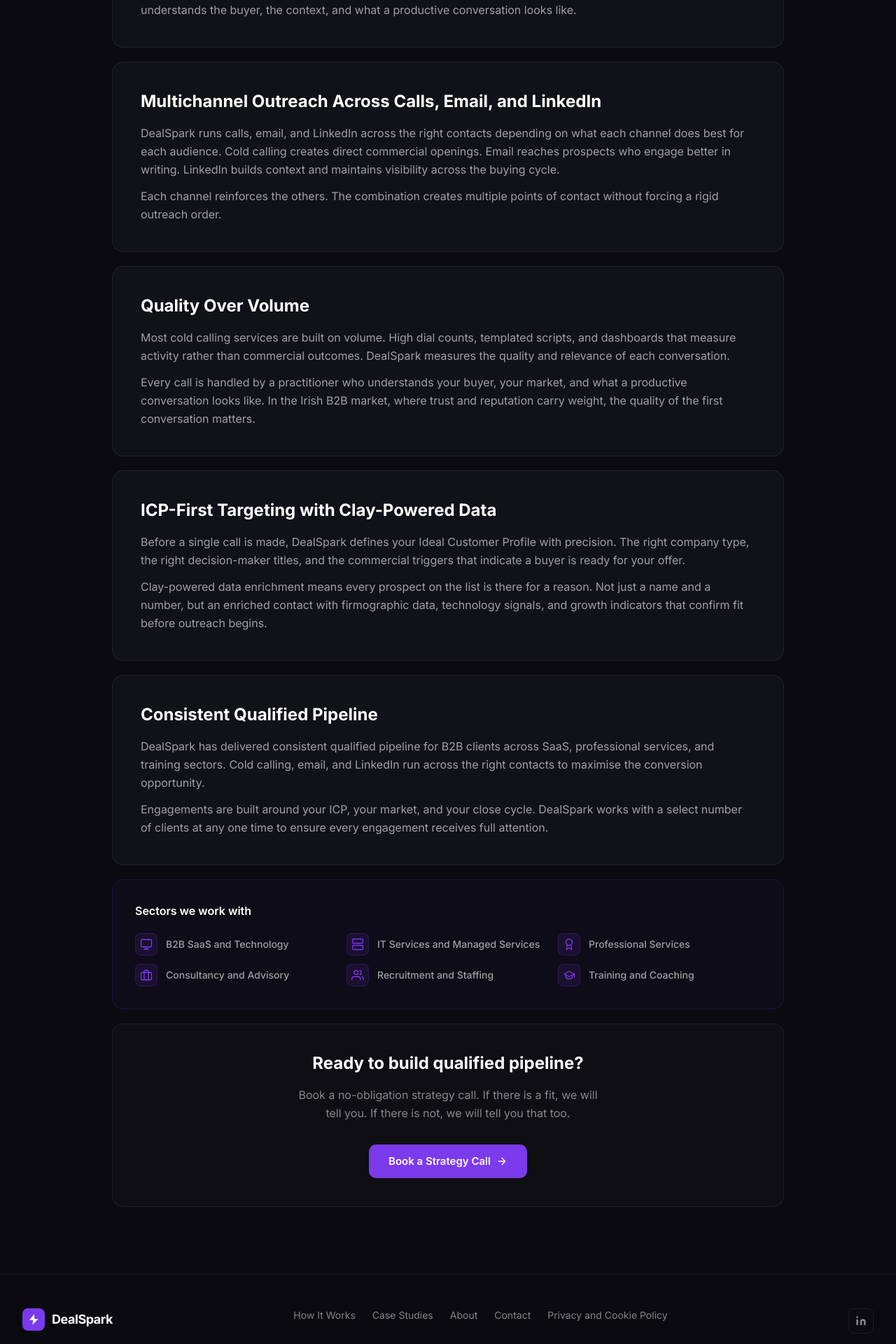
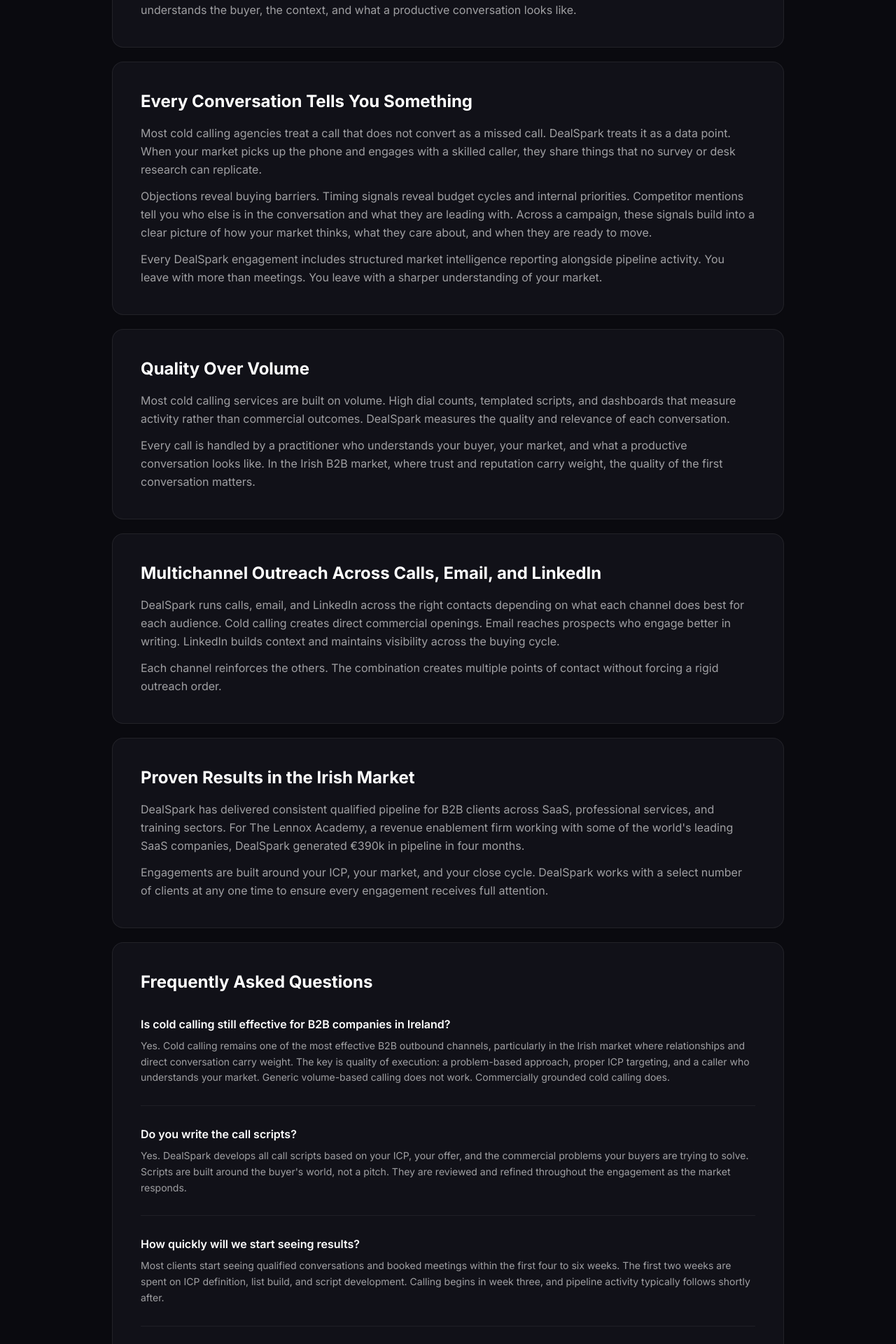
Before and after one commit to lukekly/Dealspark-website, a Next.js app: page /cold-calling-ireland in a window 1280 px wide. Shown: the part 880-2800 px from the top of the page at 70% size. Built offline with nearby package versions, Linux system fonts and the light colour scheme.

Commit message:
Expand SEO pages with market intelligence angle and FAQ sections

```diff
--- a/app/cold-calling-ireland/page.tsx
+++ b/app/cold-calling-ireland/page.tsx
@@ -4,7 +4,7 @@
 export const metadata: Metadata = {
   title: 'Cold Calling Agency Ireland',
   description:
-    'B2B cold calling for Irish companies. DealSpark generates qualified pipeline through cold calling, email, and LinkedIn across Ireland.',
+    'B2B cold calling for Irish companies. DealSpark generates qualified pipeline and market intelligence through cold calling, email, and LinkedIn.',
   alternates: { canonical: 'https://www.dealspark.io/cold-calling-ireland' },
 };
 
@@ -17,10 +17,11 @@
     ],
   },
   {
-    heading: 'Multichannel Outreach Across Calls, Email, and LinkedIn',
+    heading: 'Every Conversation Tells You Something',
     body: [
-      'DealSpark runs calls, email, and LinkedIn across the right contacts depending on what each channel does best for each audience. Cold calling creates direct commercial openings. Email reaches prospects who engage better in writing. LinkedIn builds context and maintains visibility across the buying cycle.',
-      'Each channel reinforces the others. The combination creates multiple points of contact without forcing a rigid outreach order.',
+      'Most cold calling agencies treat a call that does not convert as a missed call. DealSpark treats it as a data point. When your market picks up the phone and engages with a skilled caller, they share things that no survey or desk research can replicate.',
+      'Objections reveal buying barriers. Timing signals reveal budget cycles and internal priorities. Competitor mentions tell you who else is in the conversation and what they are leading with. Across a campaign, these signals build into a clear picture of how your market thinks, what they care about, and when they are ready to move.',
+      'Every DealSpark engagement includes structured market intelligence reporting alongside pipeline activity. You leave with more than meetings. You leave with a sharper understanding of your market.',
     ],
   },
   {
@@ -31,18 +32,41 @@
     ],
   },
   {
-    heading: 'ICP-First Targeting with Clay-Powered Data',
+    heading: 'Multichannel Outreach Across Calls, Email, and LinkedIn',
     body: [
-      'Before a single call is made, DealSpark defines your Ideal Customer Profile with precision. The right company type, the right decision-maker titles, and the commercial triggers that indicate a buyer is ready for your offer.',
-      'Clay-powered data enrichment means every prospect on the list is there for a reason. Not just a name and a number, but an enriched contact with firmographic data, technology signals, and growth indicators that confirm fit before outreach begins.',
+      'DealSpark runs calls, email, and LinkedIn across the right contacts depending on what each channel does best for each audience. Cold calling creates direct commercial openings. Email reaches prospects who engage better in writing. LinkedIn builds context and maintains visibility across the buying cycle.',
+      'Each channel reinforces the others. The combination creates multiple points of contact without forcing a rigid outreach order.',
     ],
   },
   {
-    heading: 'Consistent Qualified Pipeline',
+    heading: 'Proven Results in the Irish Market',
     body: [
-      'DealSpark has delivered consistent qualified pipeline for B2B clients across SaaS, professional services, and training sectors. Cold calling, email, and LinkedIn run across the right contacts to maximise the conversion opportunity.',
+      'DealSpark has delivered consistent qualified pipeline for B2B clients across SaaS, professional services, and training sectors. For The Lennox Academy, a revenue enablement firm working with some of the world\'s leading SaaS companies, DealSpark generated €390k in pipeline in four months.',
       'Engagements are built around your ICP, your market, and your close cycle. DealSpark works with a select number of clients at any one time to ensure every engagement receives full attention.',
     ],
+  },
+];
+
+const faqs = [
+  {
+    q: 'Is cold calling still effective for B2B companies in Ireland?',
+    a: 'Yes. Cold calling remains one of the most effective B2B outbound channels, particularly in the Irish market where relationships and direct conversation carry weight. The key is quality of execution: a problem-based approach, proper ICP targeting, and a caller who understands your market. Generic volume-based calling does not work. Commercially grounded cold calling does.',
+  },
+  {
+    q: 'Do you write the call scripts?',
+    a: 'Yes. DealSpark develops all call scripts based on your ICP, your offer, and the commercial problems your buyers are trying to solve. Scripts are built around the buyer\'s world, not a pitch. They are reviewed and refined throughout the engagement as the market responds.',
+  },
+  {
+    q: 'How quickly will we start seeing results?',
+    a: 'Most clients start seeing qualified conversations and booked meetings within the first four to six weeks. The first two weeks are spent on ICP definition, list build, and script development. Calling begins in week three, and pipeline activity typically follows shortly after.',
+  },
+  {
+    q: 'Do you work with companies outside of Dublin?',
+    a: 'Yes. DealSpark works with B2B companies across Ireland, including regionally headquartered businesses and companies trading internationally from the Irish market. Location is not a constraint for the engagement.',
+  },
+  {
+    q: 'What sectors do you work with?',
+    a: 'DealSpark has experience across B2B SaaS, professional services, recruitment, training, consultancy, and managed services. The common factor is a B2B offer with a defined decision-maker and a deal size that makes outbound commercially viable.',
   },
 ];
 
@@ -64,8 +88,9 @@
       h1="Cold Calling Agency Ireland"
       badge="Cold Calling"
       geo="Ireland"
-      intro="B2B cold calling for Irish companies. DealSpark runs calls, email, and LinkedIn across the right contacts to generate consistent qualified pipeline."
+      intro="B2B cold calling for Irish companies. DealSpark runs calls, email, and LinkedIn across the right contacts to generate consistent qualified pipeline and real market intelligence."
       sections={sections}
+      faqs={faqs}
       schemaJson={schema}
     />
   );
--- a/app/outbound-sales-agency-ireland/page.tsx
+++ b/app/outbound-sales-agency-ireland/page.tsx
@@ -4,7 +4,7 @@
 export const metadata: Metadata = {
   title: 'Outbound Sales Agency Ireland',
   description:
-    'B2B outbound sales agency based in Ireland. Cold calling, email, and LinkedIn to generate qualified pipeline for Irish B2B companies.',
+    'B2B outbound sales agency based in Ireland. Cold calling, email, and LinkedIn to generate qualified pipeline and market intelligence for Irish B2B companies.',
   alternates: { canonical: 'https://www.dealspark.io/outbound-sales-agency-ireland' },
 };
 
@@ -14,6 +14,14 @@
     body: [
       'An outbound sales agency should extend your commercial capacity without lowering your standards. It should operate as a partner who understands your market, your buyers, and your brand, and executes outbound to the same quality you would expect of your best internal hire.',
       'Most outbound agencies do not deliver that. They deliver volume: high activity, generic outreach, and reporting dashboards that measure effort rather than commercial outcomes.',
+    ],
+  },
+  {
+    heading: 'Your Market Has the Information. We Uncover It.',
+    body: [
+      'The outbound motion is not just a pipeline engine. It is the most direct route to understanding how your market thinks, what problems they are actively trying to solve, and what stands between you and a commercial relationship with them.',
+      'Every conversation your market has with a skilled outbound practitioner surfaces something valuable. Objections, timing signals, competitor mentions, internal dynamics, budget cycles. Most agencies discard this. DealSpark captures and reports on it, so the commercial intelligence compounds alongside the pipeline.',
+      'Clients come to DealSpark for meetings. They stay because the intelligence they gather changes how they position, how they sell, and how they think about their market.',
     ],
   },
   {
@@ -31,11 +39,34 @@
     ],
   },
   {
-    heading: 'GTM Engineering Behind Every Campaign',
+    heading: 'Proven Results: €390k Pipeline in 4 Months',
     body: [
-      'Before any outreach begins, DealSpark applies GTM Engineering principles to the targeting. Clay-powered data enrichment builds a prospect list grounded in real firmographic fit, technology signals, and commercial intent.',
-      'The result is outbound that is precise from the start. The right companies, the right buyers, the right timing. Every touchpoint is commercially relevant because the targeting work was done before the first call was made.',
+      'For The Lennox Academy, a revenue enablement firm working with Salesforce, Gong, and LinkedIn, DealSpark generated €390k in qualified pipeline across 20 opportunities in four months. Two previous outbound providers had failed to meet their standards before DealSpark stepped in.',
+      'Every targeting decision, message, and call is handled by the same people who run your strategy. Precision over volume, commercial outcomes over activity metrics.',
     ],
+  },
+];
+
+const faqs = [
+  {
+    q: 'What does an outbound sales agency actually do?',
+    a: 'An outbound sales agency runs the top-of-funnel commercial activity your internal team does not have the capacity or expertise to execute consistently. At DealSpark, that means ICP definition, prospect list build, cold calling, email, and LinkedIn outreach, with structured reporting on both pipeline activity and market intelligence gathered along the way.',
+  },
+  {
+    q: 'How is DealSpark different from other outbound agencies in Ireland?',
+    a: 'Most outbound agencies run campaigns through junior SDR teams with high turnover and inconsistent quality. DealSpark operates without a junior layer. Every call, every follow-up, and every strategic decision is handled by a practitioner who understands your buyer and your market. We also work with a small number of clients at any one time, which means your engagement gets full attention rather than being managed as one of fifty accounts.',
+  },
+  {
+    q: 'How long does it take to see pipeline?',
+    a: 'Most clients start seeing qualified conversations and booked meetings within the first four to six weeks of an engagement. The first two weeks are typically spent on ICP definition, targeting, list build, and script development. Calling and outreach begin in week three.',
+  },
+  {
+    q: 'Do you offer shorter engagements for companies new to outbound?',
+    a: 'Yes. DealSpark offers a 30-day sprint for companies that want to test outbound before committing to a longer engagement. It is a focused campaign designed to generate real conversations with your ideal customers and give you a clear picture of how your market responds.',
+  },
+  {
+    q: 'What happens at the end of an engagement?',
+    a: 'Every engagement includes a review call where DealSpark shares what worked, what the market responded to, and what the data suggests about the next move. You leave with a clear picture of your market, a refined outbound playbook, and pipeline to work. If there is a fit for a continued partnership, we will discuss it. If not, we will tell you that too.',
   },
 ];
 
@@ -47,7 +78,7 @@
   serviceType: 'Outbound Sales',
   areaServed: { '@type': 'Country', name: 'Ireland' },
   description:
-    'Outbound sales agency for Irish B2B companies. Cold calling, email, and LinkedIn to generate qualified pipeline.',
+    'Outbound sales agency for Irish B2B companies. Cold calling, email, and LinkedIn to generate qualified pipeline and market intelligence.',
   url: 'https://www.dealspark.io/outbound-sales-agency-ireland',
 };
 
@@ -57,8 +88,9 @@
       h1="Outbound Sales Agency Ireland"
       badge="Outbound Sales"
       geo="Ireland"
-      intro="Outbound sales for Irish B2B companies. DealSpark operates your full outbound motion across cold calling, email, and LinkedIn as a trusted commercial partner."
+      intro="Outbound sales for Irish B2B companies. DealSpark operates your full outbound motion across cold calling, email, and LinkedIn, delivering qualified pipeline and the market intelligence your competitors are not capturing."
       sections={sections}
+      faqs={faqs}
       schemaJson={schema}
     />
   );
--- a/components/ServicePage.tsx
+++ b/components/ServicePage.tsx
@@ -70,6 +70,11 @@
   body: string[];
 }
 
+export interface ServiceFAQ {
+  q: string;
+  a: string;
+}
+
 interface ServicePageProps {
   h1: string;
   badge: string;
@@ -77,6 +82,7 @@
   intro: string;
   sections: ServiceSection[];
   schemaJson: Record<string, unknown>;
+  faqs?: ServiceFAQ[];
 }
 
 export default function ServicePage({
@@ -86,6 +92,7 @@
   intro,
   sections,
   schemaJson,
+  faqs,
 }: ServicePageProps) {
   return (
     <div className="min-h-screen pt-20">
@@ -177,6 +184,23 @@
           ))}
         </div>
 
+        {/* FAQs */}
+        {faqs && faqs.length > 0 && (
+          <AnimatedSection className="mt-5">
+            <div className="card p-8 lg:p-10">
+              <h2 className="text-2xl font-bold text-white mb-8">Frequently Asked Questions</h2>
+              <div className="space-y-7">
+                {faqs.map((faq, i) => (
+                  <div key={i} className="border-b border-white/[0.06] last:border-0 pb-7 last:pb-0">
+                    <h3 className="text-base font-semibold text-white mb-2">{faq.q}</h3>
+                    <p className="text-white/60 leading-relaxed text-sm">{faq.a}</p>
+                  </div>
+                ))}
+              </div>
+            </div>
+          </AnimatedSection>
+        )}
+
         {/* Sectors */}
         <AnimatedSection className="mt-5">
           <div
```
